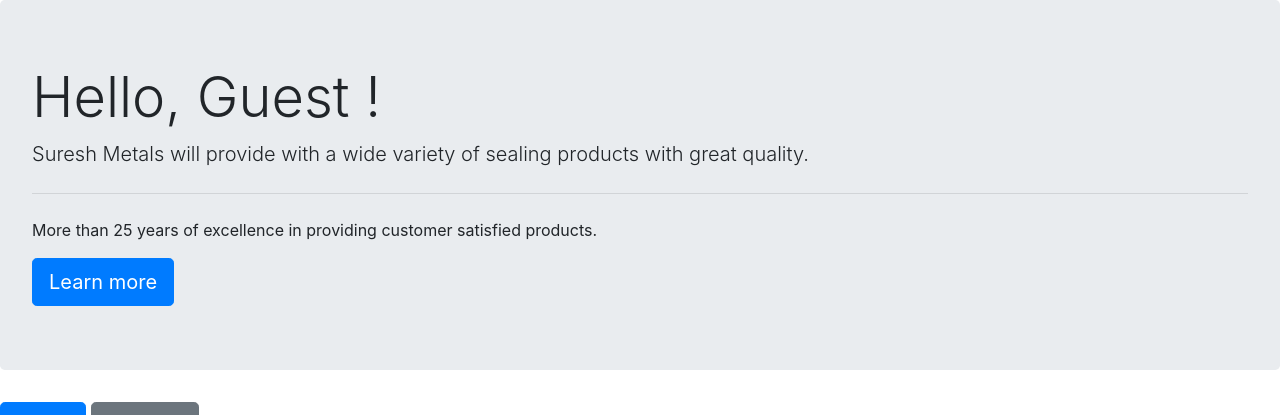
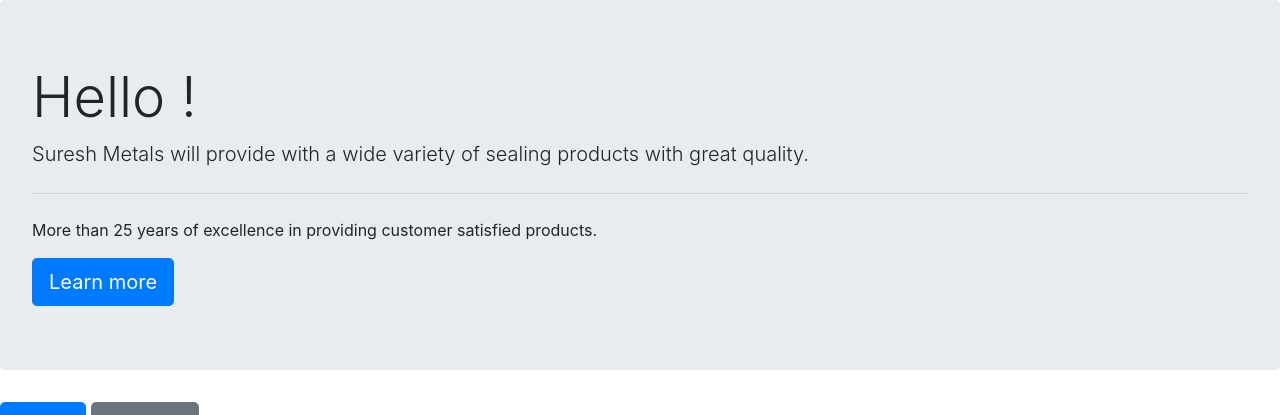
Before and after one commit to sureshmarridev/Suresh_metals, a Django app: page /seed_corp/login/ in a window 1280 px wide. Shown: the top 415 px of the page. Run offline with Django 3.2, Linux system fonts and the light colour scheme; some libraries are stand-ins or nearby versions.

Commit message:
Edited Login.html Template

```diff
--- a/seed_corp/templates/seed_corp/login.html
+++ b/seed_corp/templates/seed_corp/login.html
@@ -9,7 +9,7 @@
 </head>
 <body>
     <div class="jumbotron">
-      <h1 class="display-4">Hello, Guest !</h1>
+      <h1 class="display-4">Hello !</h1>
       <p class="lead">Suresh Metals will provide with a wide variety of sealing products with great quality.</p>
       <hr class="my-4">
       <p>More than 25 years of excellence in providing customer satisfied products.</p>
```
